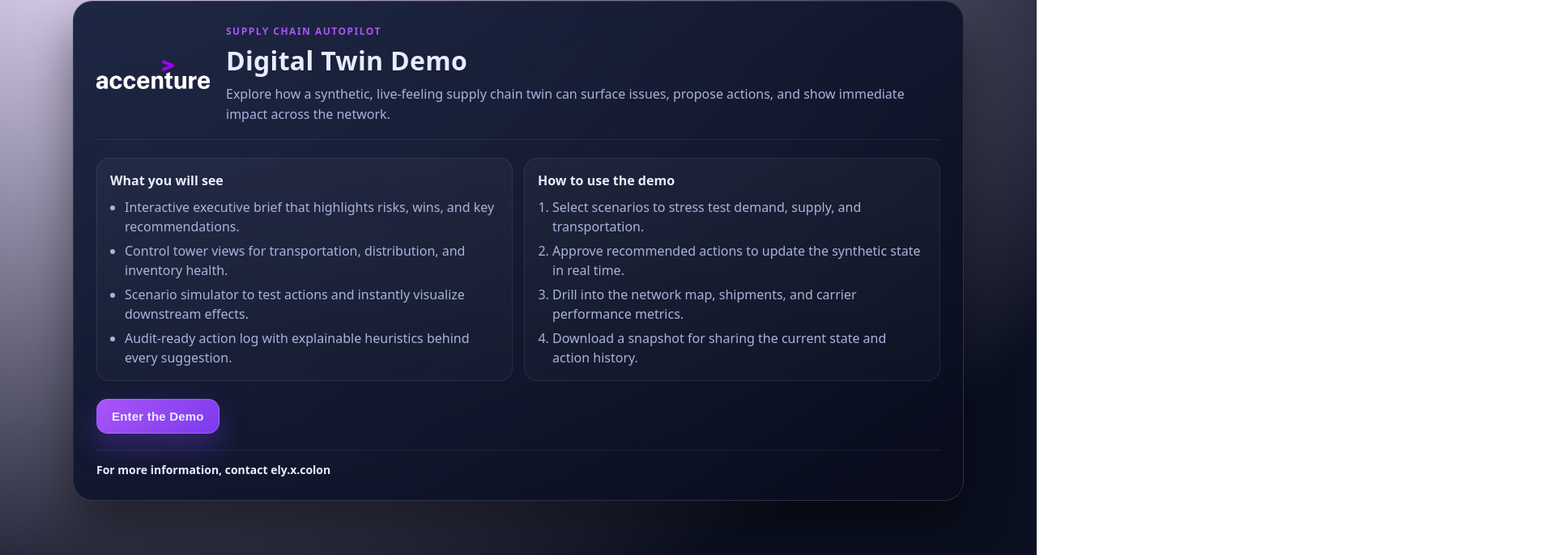
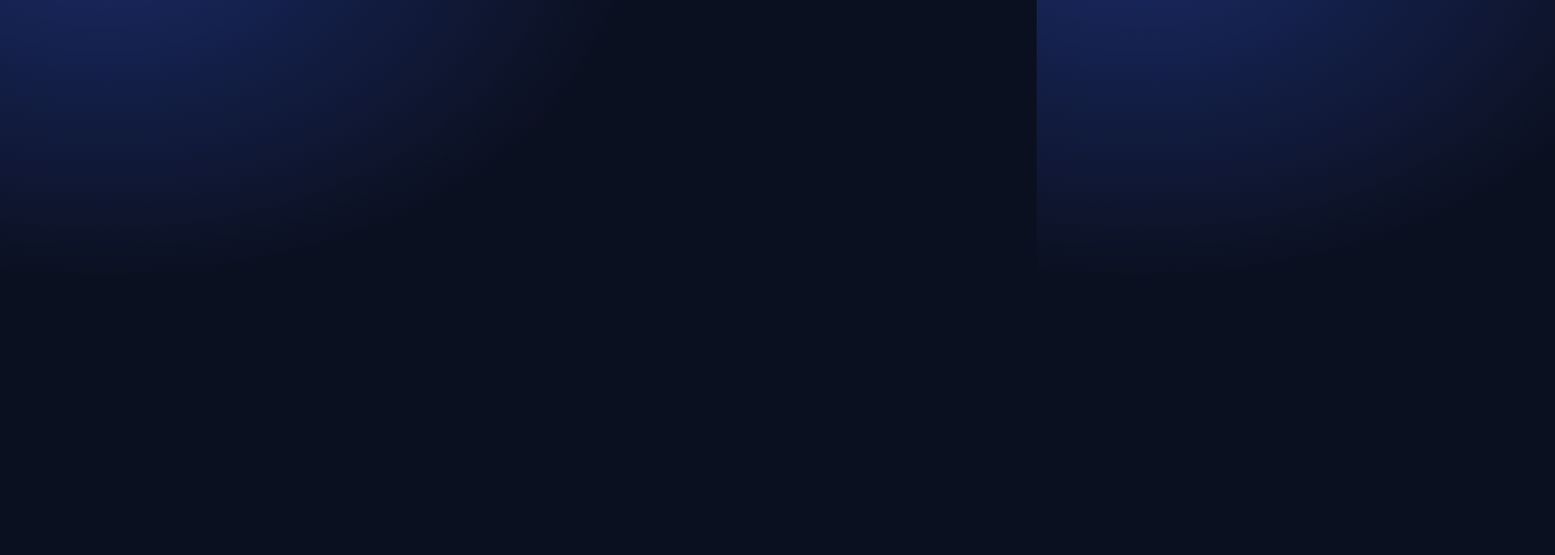
Before and after one commit to gex82/clx_digital_twin_demo, a plain HTML site: page landing.html in a window 1280 px wide. Shown: the part 90-776 px from the top of the page at 81% size, 1920 px wide, since content can reach past the window. Drawn offline with Linux system fonts and the light colour scheme.

Commit message:
Add files via upload

```diff
--- a/styles.css
+++ b/styles.css
@@ -10,8 +10,6 @@
   --warn:#ffcc66;
   --bad:#ff6b6b;
   --info:#64b5ff;
-  --accent:#7c3aed;
-  --accent2:#a855f7;
   --btn:#1f2d5a;
   --btn2:#223569;
   --shadow: 0 10px 30px rgba(0,0,0,.35);
@@ -188,12 +186,6 @@ a{ color:inherit; text-decoration:none; }
 .btn-ghost{
   background: rgba(255,255,255,.04);
 }
-.btn-cta{
-  background: linear-gradient(135deg, var(--accent2), var(--accent));
-  border-color: rgba(255,255,255,.15);
-  box-shadow: 0 16px 36px rgba(122, 60, 237, .35);
-}
-.btn-cta:hover{ filter: brightness(1.04); }
 .btn-danger{
   background: linear-gradient(180deg, rgba(255,107,107,.45), rgba(255,107,107,.25));
 }
@@ -307,80 +299,3 @@ hr.sep{ border:none; border-top:1px solid var(--line); margin: 12px 0; }
 }
 .toast .t{ font-weight:900; }
 .toast .d{ color: var(--muted); font-size:12px; margin-top:2px; line-height: 1.4; }
-
-/* Landing page */
-.landing-body{
-  background: radial-gradient(1400px 900px at 10% 0%, rgba(124, 58, 237, .18), var(--bg));
-  min-height:100vh;
-  display:flex;
-  align-items:center;
-  justify-content:center;
-  padding:28px 16px;
-}
-
-.landing{
-  width:min(1100px, 100%);
-  margin:0 auto;
-}
-
-.landing-card{
-  background: linear-gradient(145deg, rgba(18,28,57,.94), rgba(8,12,28,.9));
-  border:1px solid rgba(255,255,255,.12);
-  border-radius: 24px;
-  box-shadow: 0 30px 60px rgba(0,0,0,.45);
-  padding:28px;
-}
-
-.landing-header{
-  display:grid;
-  grid-template-columns: auto 1fr;
-  gap:20px;
-  align-items:center;
-  border-bottom:1px solid rgba(255,255,255,.08);
-  padding-bottom:18px;
-}
-
-.landing-logo{ width:140px; height:auto; }
-.eyebrow{ color: var(--accent2); text-transform: uppercase; letter-spacing: 1.5px; font-weight:800; font-size:12px; margin:0 0 6px 0; }
-.landing-heading h1{ margin:0; font-size:32px; letter-spacing:.3px; }
-.landing-heading .lead{ color:var(--muted); line-height:1.55; margin:8px 0 0 0; }
-
-.landing-grid{
-  display:grid;
-  grid-template-columns: repeat(auto-fit, minmax(280px, 1fr));
-  gap:14px;
-  margin:22px 0;
-}
-
-.landing-panel{
-  background: linear-gradient(180deg, rgba(255,255,255,.04), rgba(255,255,255,.02));
-  border:1px solid rgba(255,255,255,.08);
-  border-radius: 16px;
-  padding:16px;
-  color:var(--text);
-}
-.landing-panel h2{ margin:0 0 10px 0; font-size:16px; }
-.landing-panel ul, .landing-panel ol{ margin:0; padding-left:18px; line-height:1.5; color:var(--muted); }
-.landing-panel li + li{ margin-top:6px; }
-
-.landing-cta{ display:flex; justify-content:flex-start; margin-top:10px; }
-.landing-cta .btn{ padding:12px 18px; font-size:15px; border-radius: 14px; }
-
-.landing-footer{
-  margin-top:20px;
-  padding-top:14px;
-  border-top:1px solid rgba(255,255,255,.08);
-  display:flex;
-  justify-content:flex-start;
-  color:var(--muted);
-  font-size:14px;
-}
-
-.footer-note{ color:var(--text); font-weight:700; }
-
-@media (max-width: 640px){
-  .landing-header{ grid-template-columns: 1fr; text-align:center; }
-  .landing-logo{ margin:0 auto; }
-  .landing-cta{ justify-content:center; }
-  .landing-footer{ justify-content:center; text-align:center; }
-}
```
Also changed, not shown: index.html (+0 -1 lines), 1 other file.
